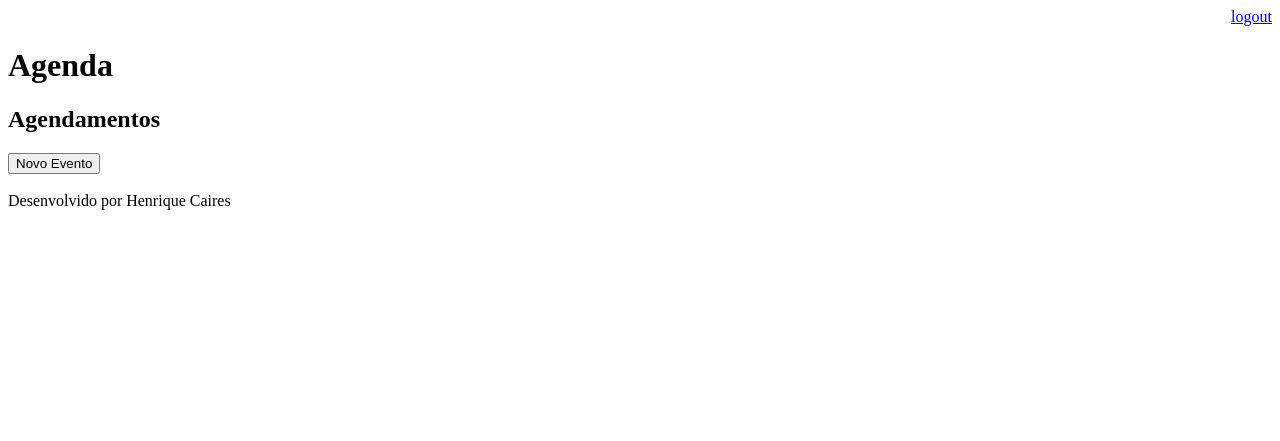
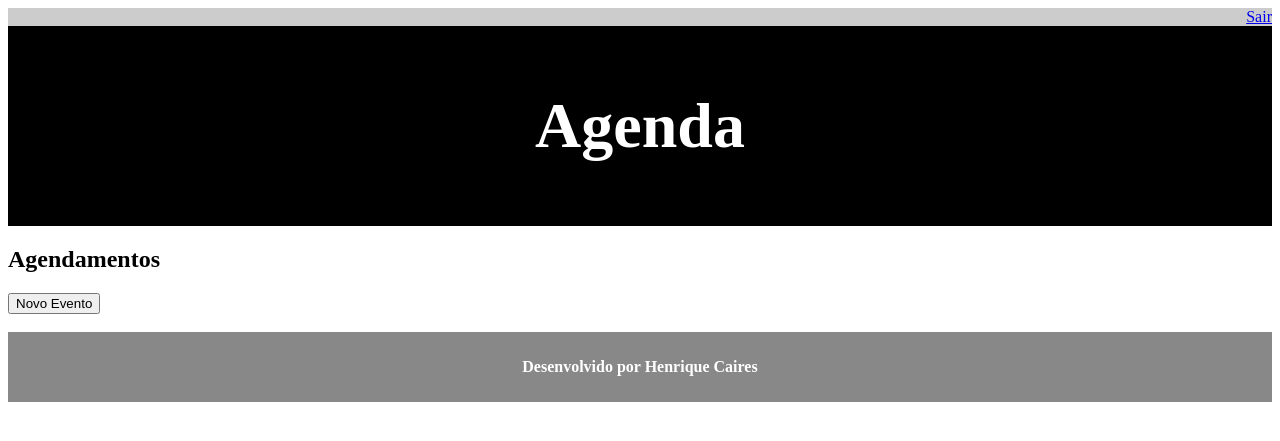
Before and after one commit to henrique77/Agenda, a Django app: page /agenda/ in a window 1280 px wide. Shown: the top 441 px of the page. Run offline with Django 3.2, Linux system fonts and the light colour scheme; a user stored in the database is signed in; data comes from the database, SQL or seed files in the repository; both versions use the stored data as it was after the commit.

Commit message:
Ajustes no front-end

```diff
--- a/templates/agenda.html
+++ b/templates/agenda.html
@@ -12,9 +12,16 @@
                 <div style={% if evento.get_evento_atrasado %}
                                 "color:red"
                             {% endif %}>
-                    {{evento.titulo}} - {{evento.get_data_evento}}
-                    ( <a href="evento/?id={{ evento.id }}">Editar</a>
-                    / <a href="evento/delete/{{ evento.id }}/">Excluir</a>)
+                    {{evento.titulo}} - {{evento.get_data_evento}} - {{evento.descricao}}
+
+                    <a href="evento/?id={{ evento.id }}">
+                        <button type="button" >Editar</button>
+                    </a>
+
+                    <a href="evento/delete/{{ evento.id }}/">
+                        <button type="button">Excluir</button>
+                    </a>
+
                 </div>
             </li>
         {% endfor %}
--- a/templates/model-footer.html
+++ b/templates/model-footer.html
@@ -1,2 +1,13 @@
+<div id="dev">
+    <p>Desenvolvido por Henrique Caires</p>
+</div>
 
-<p>Desenvolvido por Henrique Caires</p>
+<style>
+    #dev{
+        padding: 10px 2%;
+        font-weight: bold;
+        background-color: #888888;
+        color: white;
+        text-align: center;
+    }
+</style>
--- a/templates/model-header.html
+++ b/templates/model-header.html
@@ -1,7 +1,24 @@
 
     <meta charset="UTF-8">
     <title>Agenda</title>
-    <div align="right">
-        <a href="/logout">logout</a>
+    <div id="sair">
+        <a href="/logout">Sair</a>
     </div>
-    <h1>Agenda</h1>
+    <div id="cabecalho">
+        <h1 style="text-align:center; font-size: 64px; font-weight: bold">Agenda</h1>
+    </div>
+
+    <style>
+    #sair{
+        background-color: #cccccc;
+        text-align: right;
+        color: red;
+
+    }
+    #cabecalho{
+        background-color: black;
+        padding: 20px 2%;
+        color: white;
+        text-align: center;
+    }
+    </style>
```
Also changed, not shown: templates/login.html (+17 -7 lines), README.md, db.sqlite3, github/agendaDjango.gif (added), templates/model-page.html (line endings or trailing spaces).
